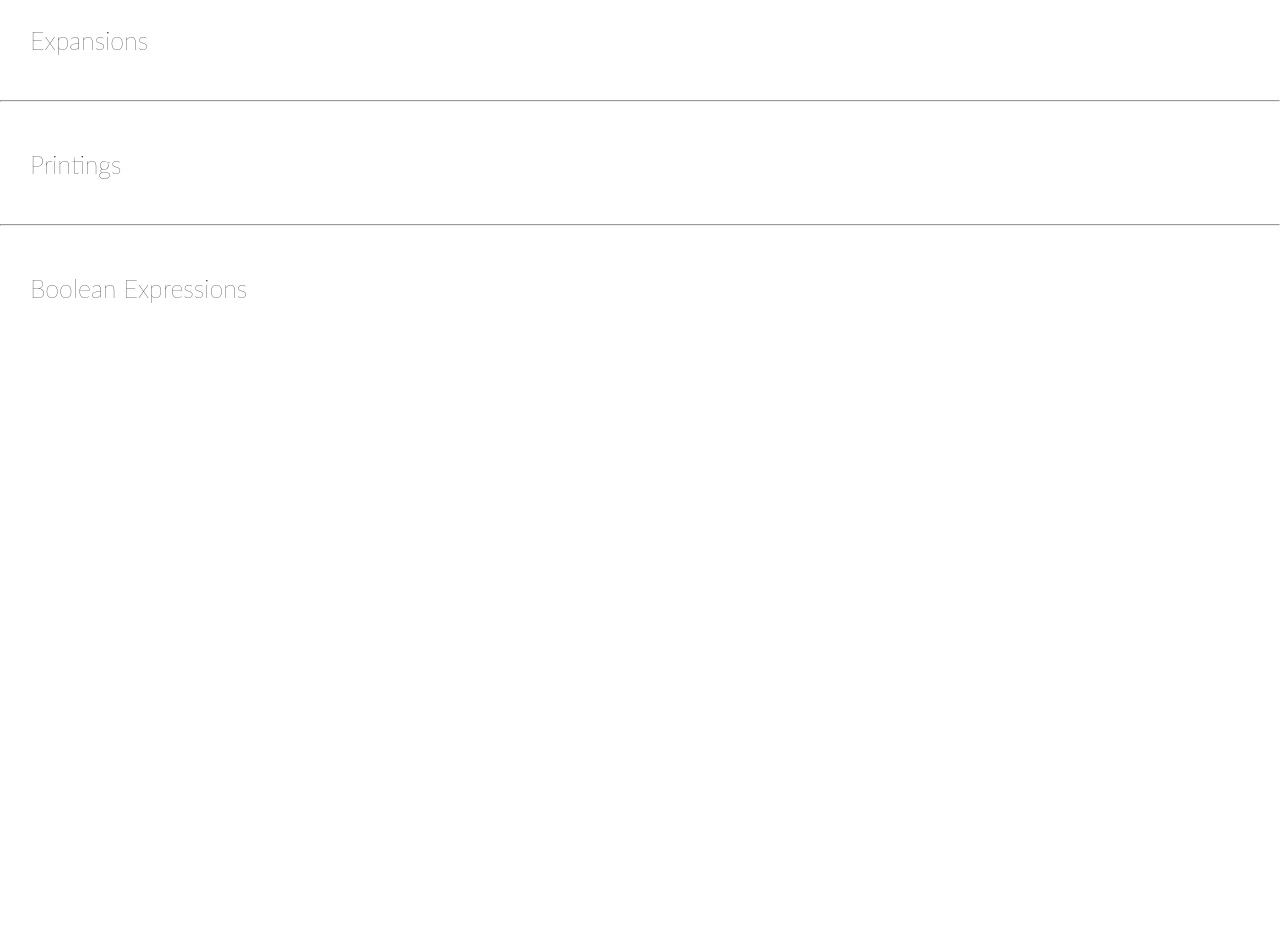
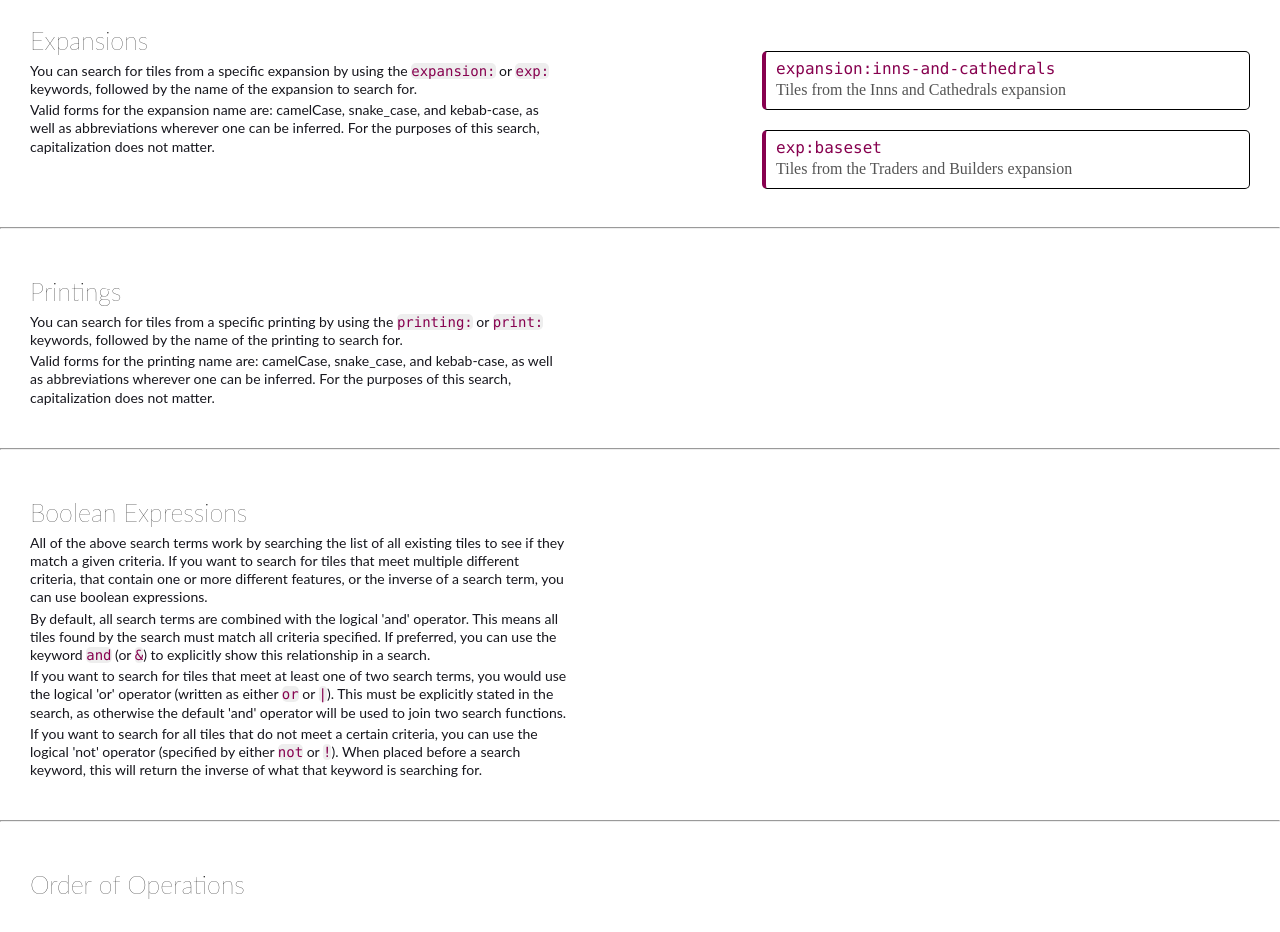
Before and after one commit to Nate5524/CarcassonneDB, an Angular app: page /syntax-guide in a window 1280 px wide. Shown: the part 800-1732 px from the top of the page. Before the commit the page ends 1140 px from the top, so only its background shows below. Built offline with nearby package versions, Linux system fonts and the light colour scheme.

Commit message:
expansion search and more syntax explanations

```diff
--- a/src/app/search/search.component.ts
+++ b/src/app/search/search.component.ts
@@ -348,6 +348,15 @@ export class SearchComponent {
         }
         break;
 
+      case "expansions":
+      case "expansion":
+      case "exp":
+      case "e":
+        if (q.length == 2) {
+          return this.performExpansionSearch(tiles, q[1]);
+        }
+        break;
+
       default:
         break;
     }
@@ -507,4 +516,43 @@ export class SearchComponent {
     }
     return tiles;
   }
+
+  performExpansionSearch(tiles: Tile[], query: string): Tile[] {
+    let search = query.toLowerCase();
+    let found: Tile[] = [];
+    switch(query){
+      case "base-set":
+      case "base_set":
+      case "baseset":
+      case "base":
+      case "b":
+      case "starter":
+      case "s":
+      case "starter-set":
+      case "starter_set":
+        return this.tileFinderService.BaseSetTiles();
+      case "river1":
+      case "river-1":
+      case "river_1":
+      case "r1":
+      case "river":
+      case "r":
+      case "river-i":
+      case "river_i":
+      case "riveri":
+      case "ri":
+        return this.tileFinderService.River1Tiles();
+      case "innsandcathedrals":
+      case "inns-and-cathedrals":
+      case "inns_and_cathedrals":
+      case "iac":
+        return this.tileFinderService.InnsAndCathedralsTiles();
+      case "tradersandbuilders":
+      case "traders-and-builders":
+      case "traders_and_builders":
+      case "tab":
+        return this.tileFinderService.TradersAndBuildersTiles();
+    }
+    return [];
+  }
 }
--- a/src/app/syntax-guide/syntax-guide.component.css
+++ b/src/app/syntax-guide/syntax-guide.component.css
@@ -77,4 +77,5 @@
 
 .exampleSearch:hover{
     background-color: #dddddd;
+    cursor: pointer;
 }
--- a/src/app/syntax-guide/syntax-guide.component.html
+++ b/src/app/syntax-guide/syntax-guide.component.html
@@ -1,5 +1,6 @@
 <app-toolbar></app-toolbar>
 <!-- Tile Sides Section -->
+<!-- TODO: explain search, capitalization doens't matter -->
 <div class="section">
   <div class="sectionExplanation">
     <h2 class="sectionTitle">Sides</h2>
@@ -35,17 +36,17 @@
     </p>
   </div>
   <div class="sectionExamples">
-    <div class="exampleSearch" [routerLink]="[ '/search','s:ccff']">
+    <div class="exampleSearch" [routerLink]="['/search', 's:ccff']">
       <p class="keyword">s:ccff</p>
       <p>Tiles that have two adjacent castles, then two fields</p>
     </div>
-    <div class="exampleSearch" [routerLink]="[ '/search','s:r-r-']">
+    <div class="exampleSearch" [routerLink]="['/search', 's:r-r-']">
       <p class="keyword">s:r-r-</p>
       <p>
         Tiles that have roads on opposite edges, and anything on the other two
       </p>
     </div>
-    <div class="exampleSearch" [routerLink]="[ '/search','sides:s']">
+    <div class="exampleSearch" [routerLink]="['/search', 'sides:s']">
       <p class="keyword">sides:s</p>
       <p>Tiles where at least one of the edges is a river</p>
     </div>
@@ -95,16 +96,16 @@
     </p>
   </div>
   <div class="sectionExamples">
-    <div class="exampleSearch" [routerLink]="[ '/search','m:t']">
+    <div class="exampleSearch" [routerLink]="['/search', 'm:t']">
       <p class="keyword">m:t</p>
       <p>Tiles with monasteries</p>
     </div>
-    <div class="exampleSearch" [routerLink]="[ '/search','coa:f']">
+    <div class="exampleSearch" [routerLink]="['/search', 'coa:f']">
       <p class="keyword">coa:f</p>
       <p>Tiles without coat of arms</p>
     </div>
-    <div class="exampleSearch" [routerLink]="[ '/search','garden and inn:f']">
-      <p class="keyword">garden and inn:f</p>
+    <div class="exampleSearch" [routerLink]="['/search', 'garden inn:f']">
+      <p class="keyword">garden inn:f</p>
       <p>Tiles with a garden, but without an inn</p>
     </div>
   </div>
@@ -115,8 +116,34 @@
 <div class="section">
   <div class="sectionExplanation">
     <h2 class="sectionTitle">Expansions</h2>
+    <p class="sectionBody">
+      You can search for tiles from a specific expansion by using the
+      <span class="keyword">expansion:</span> or
+      <span class="keyword">exp:</span> keywords, followed by the name of the
+      expansion to search for.
+    </p>
+    <p class="sectionBody">
+      Valid forms for the expansion name are: camelCase, snake_case, and
+      kebab-case, as well as abbreviations wherever one can be inferred. For the
+      purposes of this search, capitalization does not matter.
+    </p>
   </div>
-  <div class="sectionExamples"></div>
+  <div class="sectionExamples">
+    <div
+      class="exampleSearch"
+      [routerLink]="['/search', 'expansion:inns-and-cathedrals']"
+    >
+      <p class="keyword">expansion:inns-and-cathedrals</p>
+      <p>Tiles from the Inns and Cathedrals expansion</p>
+    </div>
+    <div
+      class="exampleSearch"
+      [routerLink]="['/search', 'exp:baseset']"
+    >
+      <p class="keyword">exp:baseset</p>
+      <p>Tiles from the Traders and Builders expansion</p>
+    </div>
+  </div>
 </div>
 <hr />
 
@@ -124,8 +151,20 @@
 <div class="section">
   <div class="sectionExplanation">
     <h2 class="sectionTitle">Printings</h2>
+    <p class="sectionBody">
+      You can search for tiles from a specific printing by using the
+      <span class="keyword">printing:</span> or
+      <span class="keyword">print:</span> keywords, followed by the name of the
+      printing to search for.
+    </p>
+    <p class="sectionBody">
+      Valid forms for the printing name are: camelCase, snake_case, and
+      kebab-case, as well as abbreviations wherever one can be inferred. For the
+      purposes of this search, capitalization does not matter.
+    </p>
   </div>
   <div class="sectionExamples"></div>
+  <!-- TODO: examples -->
 </div>
 <hr />
 
@@ -133,6 +172,47 @@
 <div class="section">
   <div class="sectionExplanation">
     <h2 class="sectionTitle">Boolean Expressions</h2>
+    <p class="sectionBody">
+      All of the above search terms work by searching the list of all existing
+      tiles to see if they match a given criteria. If you want to search for
+      tiles that meet multiple different criteria, that contain one or more
+      different features, or the inverse of a search term, you can use boolean
+      expressions.
+    </p>
+    <p class="sectionBody">
+      By default, all search terms are combined with the logical 'and' operator.
+      This means all tiles found by the search must match all criteria
+      specified. If preferred, you can use the keyword
+      <span class="keyword">and</span> (or <span class="keyword">&</span>) to
+      explicitly show this relationship in a search.
+    </p>
+    <p class="sectionBody">
+      If you want to search for tiles that meet at least one of two search
+      terms, you would use the logical 'or' operator (written as either
+      <span class="keyword">or</span> or <span class="keyword">|</span>). This
+      must be explicitly stated in the search, as otherwise the default 'and'
+      operator will be used to join two search functions.
+    </p>
+    <p class="sectionBody">
+      If you want to search for all tiles that do not meet a certain criteria,
+      you can use the logical 'not' operator (specified by either
+      <span class="keyword">not</span> or <span class="keyword">!</span>). When
+      placed before a search keyword, this will return the inverse of what that
+      keyword is searching for.
+    </p>
   </div>
-  <div class="sectionExamples"></div>
+  <div class="sectionExamples">
+    <!-- TODO: examples -->
+  </div>
 </div>
+<hr />
+
+<div class="section">
+  <div class="sectionExplanation">
+    <h2 class="sectionTitle">Order of Operations</h2>
+    <!-- TODO: content -->
+  </div>
+  <div class="sectionExamples">
+    <!-- TODO: content -->
+  </div>
+</div>
--- a/src/app/tile-finder.service.ts
+++ b/src/app/tile-finder.service.ts
@@ -19,6 +19,26 @@ export class TileFinderService {
     this.tileList = this.tileList.concat(data.baseC3Tiles());
     this.tileList = this.tileList.concat(data.innsAndCathedralsC3Tiles());
     this.tileList = this.tileList.concat(data.tradersAndBuildersC3Tiles());
+  }
+
+  BaseSetTiles(): Tile[] {
+    let data: TileDatasetsService = new TileDatasetsService();
+    return data.baseC3Tiles();
+  }
+
+  River1Tiles(): Tile[] {
+    let data: TileDatasetsService = new TileDatasetsService();
+    return data.riverIC2Tiles();
+  }
+
+  InnsAndCathedralsTiles(): Tile[] {
+    let data: TileDatasetsService = new TileDatasetsService();
+    return data.innsAndCathedralsC3Tiles();
+  }
+
+  TradersAndBuildersTiles(): Tile[]{
+    let data: TileDatasetsService = new TileDatasetsService();
+    return data.tradersAndBuildersC3Tiles();
   }
 
   findTilesBySides(search: string): Tile[] {
--- a/src/app/toolbar/toolbar.component.css
+++ b/src/app/toolbar/toolbar.component.css
@@ -5,6 +5,10 @@
     border-bottom: 1px solid white;
     outline:none;
     font-size: 1em;
+}
+
+input#search-bar::placeholder, #toolbar>a{
+    color: lightgray;
 }
 
 #toolbar>p{
```
Also changed, not shown: 1 other file (tests, documents, lock files or other folders).
